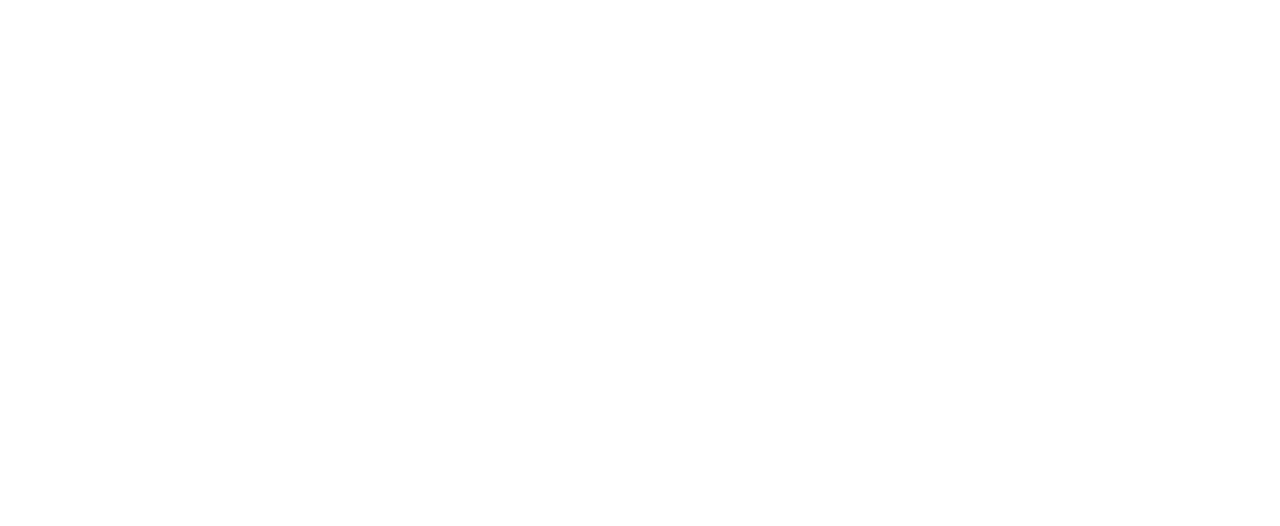
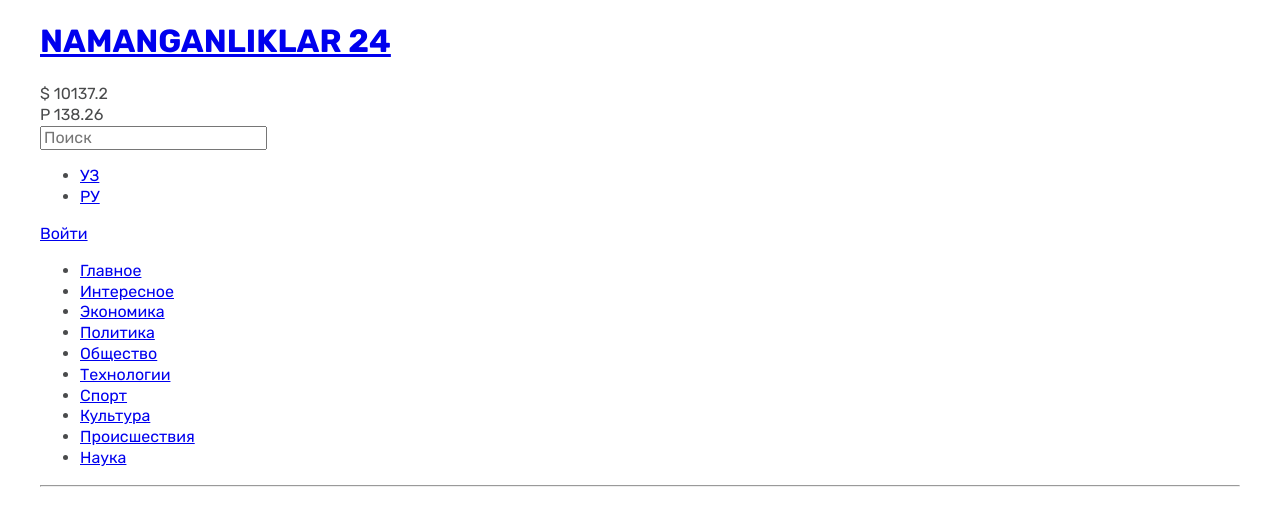
Before and after one commit to anwarbek/namanganliklar-24, a plain HTML site: page index.html in a window 1280 px wide. Drawn offline with Linux system fonts and the light colour scheme.

Commit message:
Add site-header markup

```diff
--- a/css/styles.css
+++ b/css/styles.css
@@ -10,6 +10,7 @@ body {
   font-size: 16px;
   line-height: 1.3;
   color: #4a4b4c;
+  background-color: #fff;
 }
 
 
--- a/index.html
+++ b/index.html
@@ -15,7 +15,59 @@
   <link rel="stylesheet" href="./css/normalize.css">
   <link rel="stylesheet" href="./css/styles.css">
 </head>
+
 <body>
+
+  <!-- SITE-HEADER -->
+  <header class="site-header">
+    <div class="container">
+
+      <!-- HEADER-TOP -->
+      <div class="header-top">
+        <div class="left-column">
+          <a class="logo" href="#"><h1>NAMANGANLIKLAR 24</h1></a>
+          <div class="currency-section">
+            <div class="currency">
+              <span>$</span>
+              <span>10137.2</span>
+            </div>
+            <div class="currency">
+              <span>P</span>
+              <span>138.26</span>
+            </div>
+          </div>
+        </div>
+
+        <div class="right-column">
+          <input type="text" name="search" placeholder="Поиск">
+          <ul>
+            <li><a href="#">УЗ</a></li>
+            <li><a href="#">РУ</a></li>
+          </ul>
+          <a class="login" href="#">Войти</a>
+        </div>
+      </div>
+
+      <!-- HEADER-BOTTOM -->
+      <div class="header-bottom">
+        <nav class="sitenav">
+          <ul class="sitenav-list">
+            <li class="sitenav-item"><a class="sitenav-link" href="#">Главное</a></li>
+            <li class="sitenav-item"><a class="sitenav-link" href="#">Интересное</a></li>
+            <li class="sitenav-item"><a class="sitenav-link" href="#">Экономика</a></li>
+            <li class="sitenav-item"><a class="sitenav-link" href="#">Политика</a></li>
+            <li class="sitenav-item"><a class="sitenav-link" href="#">Общество</a></li>
+            <li class="sitenav-item"><a class="sitenav-link" href="#">Технологии</a></li>
+            <li class="sitenav-item"><a class="sitenav-link" href="#">Спорт</a></li>
+            <li class="sitenav-item"><a class="sitenav-link" href="#">Культура</a></li>
+            <li class="sitenav-item"><a class="sitenav-link" href="#">Происшествия</a></li>
+            <li class="sitenav-item"><a class="sitenav-link" href="#">Наука</a></li>
+          </ul>
+        </nav>
+        <hr>
+      </div>
+    </div>
+  </header>
 
 </body>
 </html>
```
